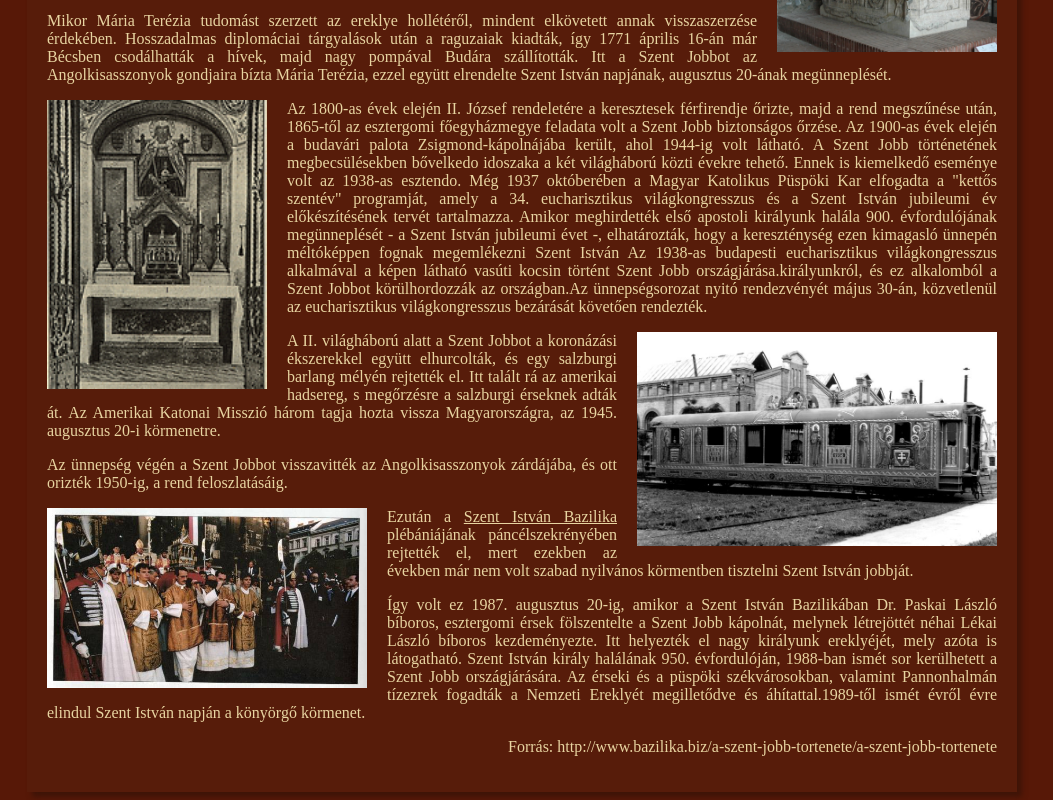
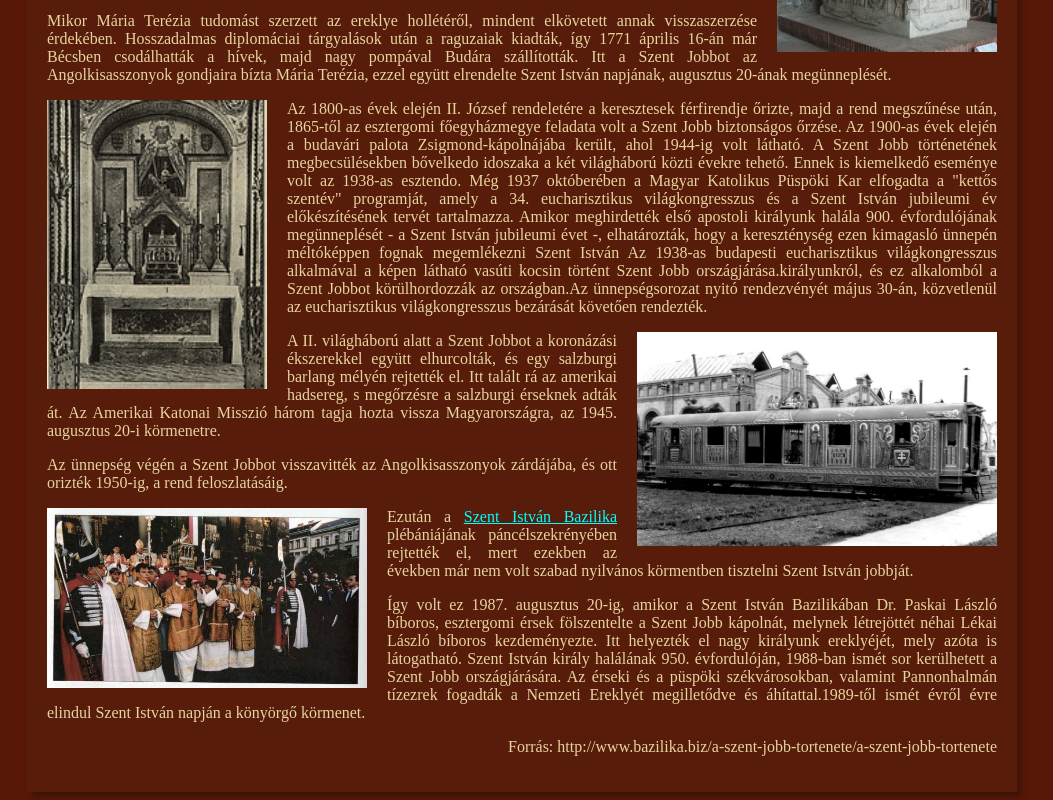
Before and after one commit to Ikkerbenjamin/-rai-munka, a plain HTML site: page 2022-11-14 Szent Jobb/szentjobb.html in a window 1280 px wide. In both pictures the pointer is over the link "Szent István Bazilika". Shown: the part 363-1163 px from the top of the page, without its empty margins (118-1171 px from the left). Drawn offline with Linux system fonts and the light colour scheme.

Commit message:
szentjobb

```diff
--- a/2022-11-14 Szent Jobb/szentjobb.css
+++ b/2022-11-14 Szent Jobb/szentjobb.css
@@ -72,3 +72,7 @@ font-size: 16px;
 a {
     color: #E8D4A1;
 }
+
+a:hover {
+    color: cyan;
+}
```
